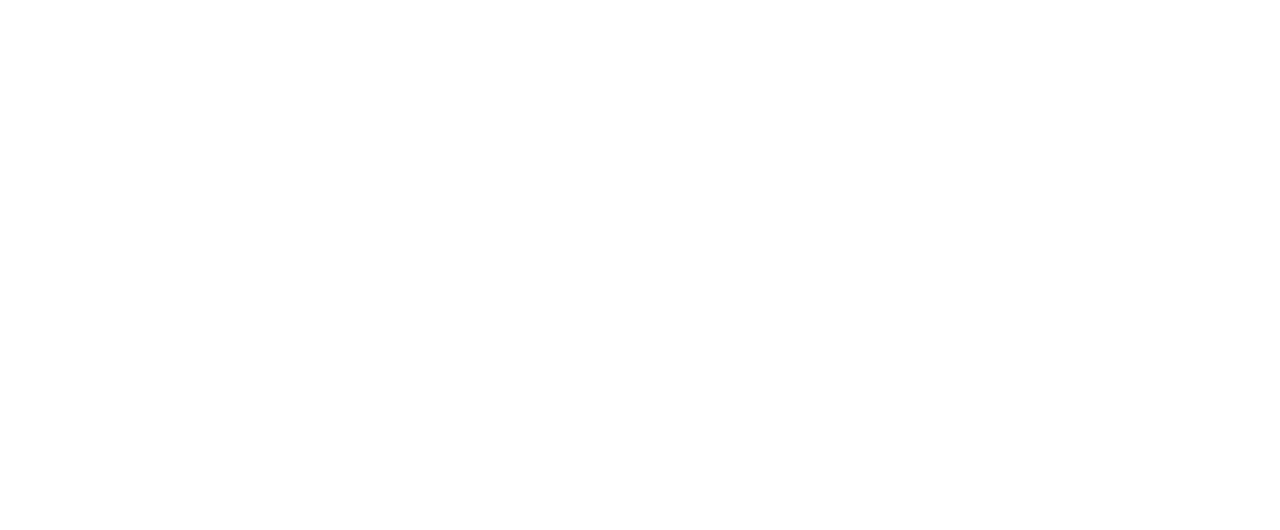
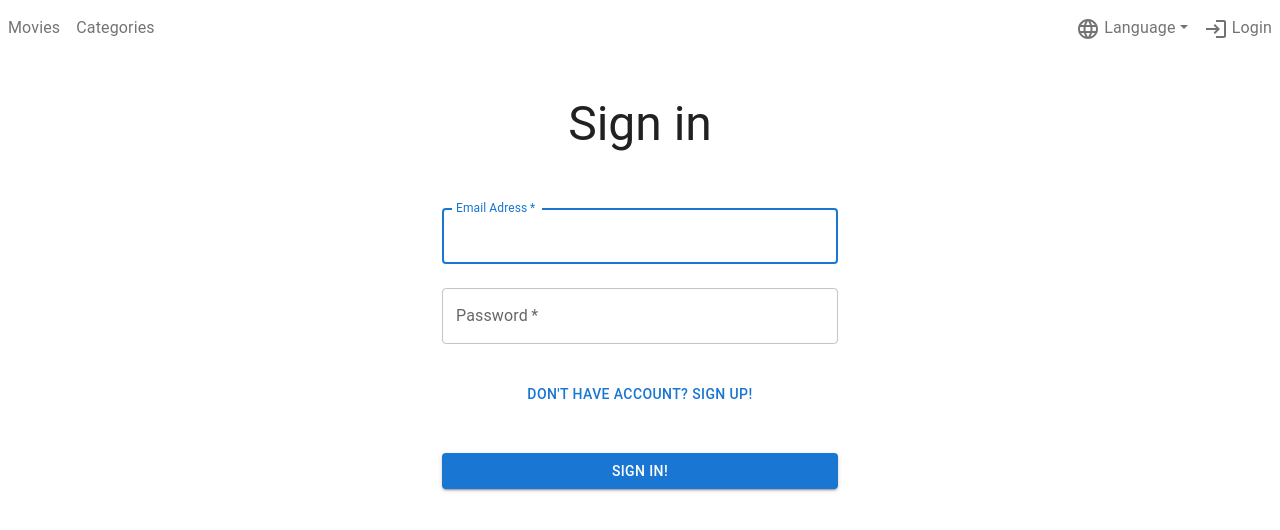
Before and after one commit to Potezny-Projekcik/frontend, a React (Create React App) app: page / in a window 1280 px wide. Before the commit this address had no page. Shown: the top 530 px of the page. Built offline with nearby package versions, Linux system fonts and the light colour scheme.

Commit message:
some cleanup and user context

```diff
--- a/public/index.html
+++ b/public/index.html
@@ -25,7 +25,7 @@
       work correctly both with client-side routing and a non-root public URL.
       Learn how to configure a non-root public URL by running `npm run build`.
     -->
-    <title>React App</title>
+		<title>Movie App</title>
 	</head>
 	<body>
 		<noscript>You need to enable JavaScript to run this app.</noscript>
--- a/src/App.js
+++ b/src/App.js
@@ -13,6 +13,7 @@ const App = () => {
 		<I18nextProvider i18n={i18next}>
 			<BrowserRouter>
 				<Routes>
+					<Route path="/" element={<LoginPage />} />
 					<Route path="/movies" element={<MoviesPage />} />
 					<Route path="/login" element={<LoginPage />} />
 					<Route path="/register" element={<RegisterPage />} />
--- a/src/Pages/UIContainer.js
+++ b/src/Pages/UIContainer.js
@@ -1,13 +1,18 @@
-import React from "react";
+import React, { createContext, useState, useMemo } from "react";
 import NavBar from "../components/Navbar/Navbar";
 import { PageContent } from "./styles";
 
+const UserContext = createContext();
 const UIContainer = ({ children }) => {
+	const [user, setUser] = useState({});
+
+	const userContextValue = useMemo(() => ({ user, setUser }), [user]);
+
 	return (
-		<>
+		<UserContext.Provider value={userContextValue}>
 			<NavBar />
 			<PageContent>{children}</PageContent>
-		</>
+		</UserContext.Provider>
 	);
 };
 
--- a/src/translations/en/LanguageSwitcher.json
+++ b/src/translations/en/LanguageSwitcher.json
@@ -1,6 +1,5 @@
 {
-    "language": "Language",
-    "english":  "English",
-    "polish": "Polish"
-
+	"language": "Language",
+	"en": "English",
+	"pl": "Polish"
 }
--- a/src/translations/pl/LanguageSwitcher.json
+++ b/src/translations/pl/LanguageSwitcher.json
@@ -1,6 +1,5 @@
 {
-    "language": "Język",
-    "english":  "Angielski",
-    "polish": "Polski"
-
+	"language": "Język",
+	"en": "Angielski",
+	"pl": "Polski"
 }
```
Lines whose indentation alone changed are shown as unchanged.
